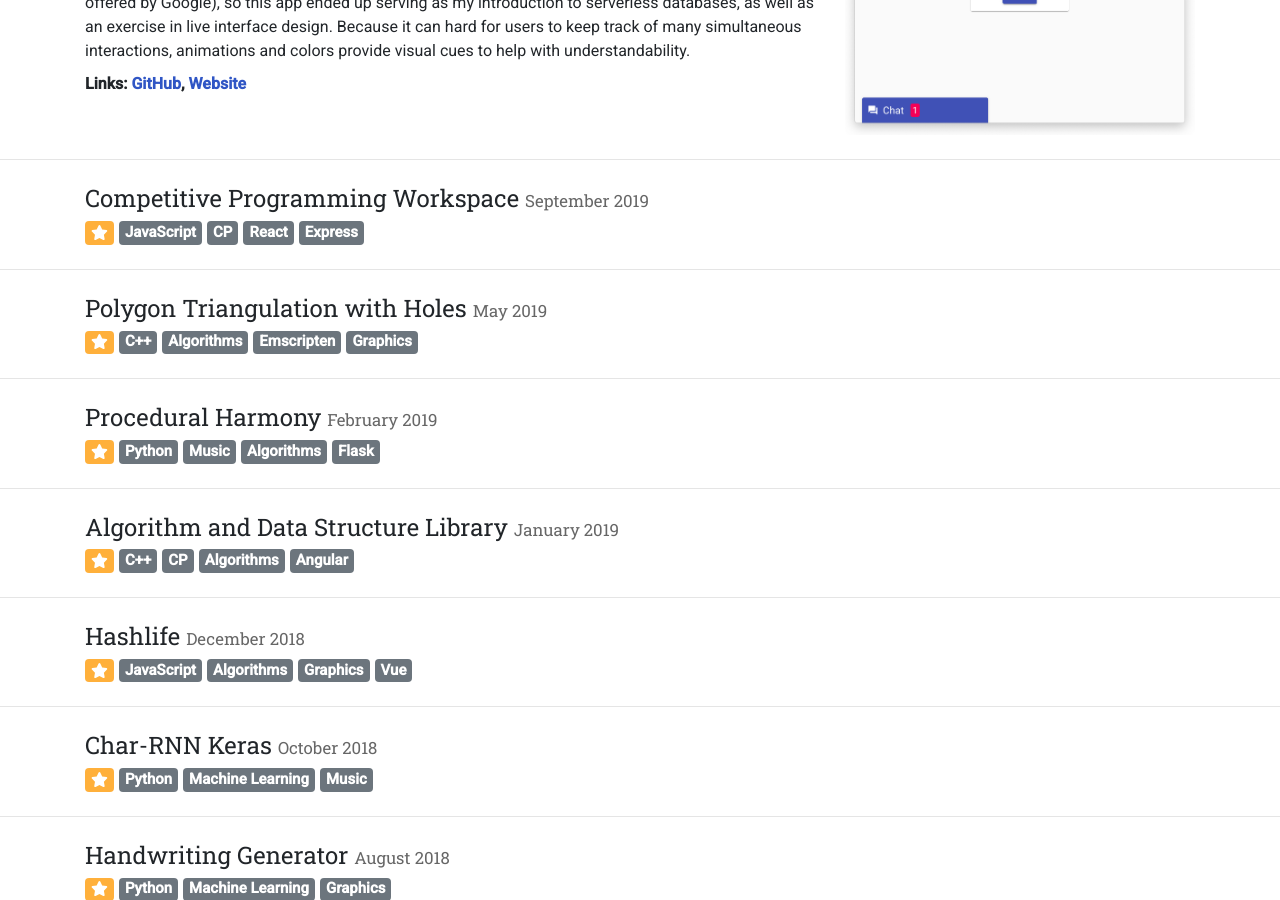
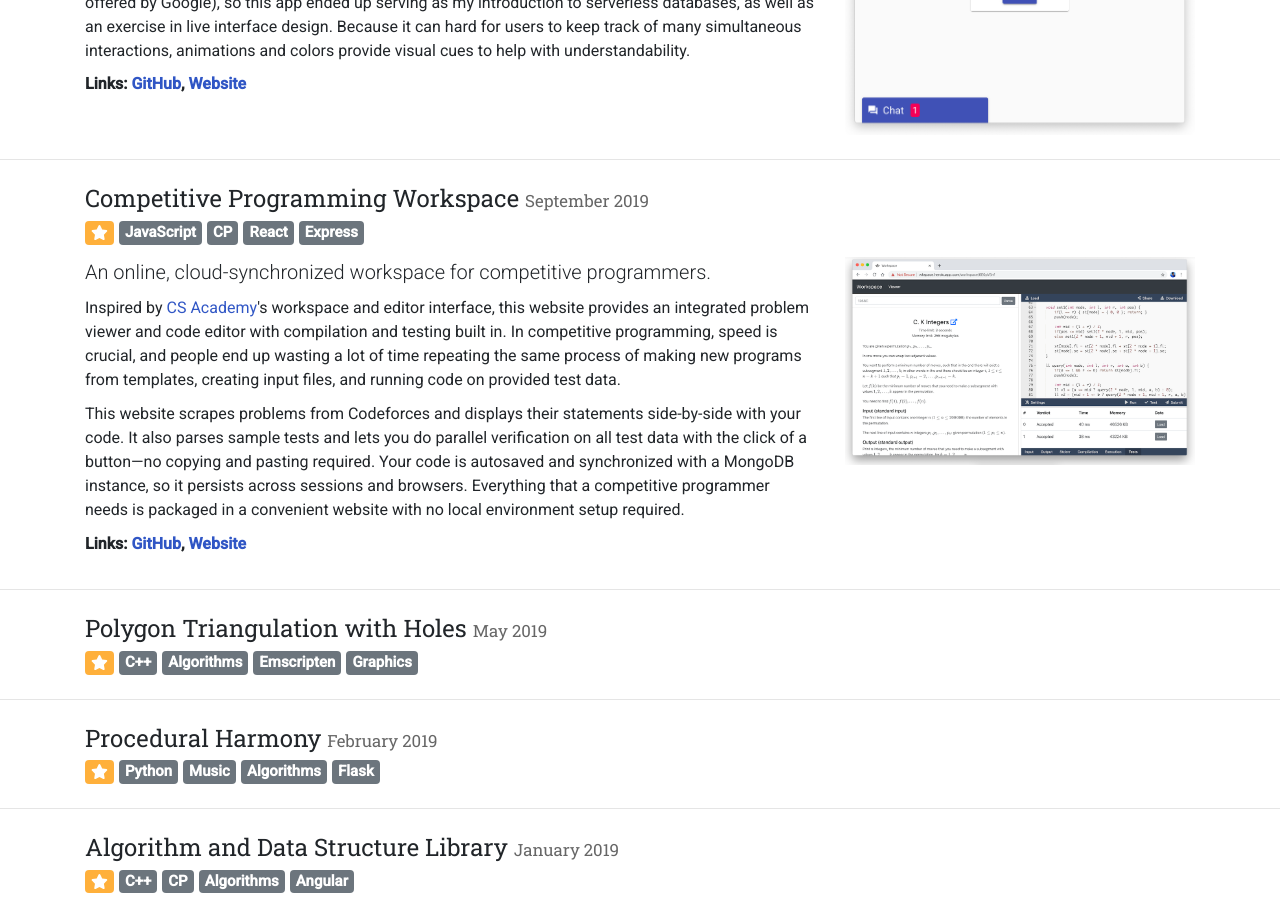
Before and after one commit to ekzhang/ekzhang.github.io, a Jekyll site: the page built from pages/projects.html, in a window 1280 px wide and 900 px high, scrolled down 550 px. Built offline with Jekyll 4.4.1, drawn with Linux system fonts in a browser that asks for light colours; nearby versions of some CDN libraries; comment, search, counter and statistics services are not loaded.

Commit message:
Add wkspace

```diff
--- a/_data/projects.yml
+++ b/_data/projects.yml
@@ -8,6 +8,7 @@
   date: September 2019
   repo: ekzhang/wkspace
   tags: JavaScript,CP,React,Express
+  summary: wkspace.html
 
 - title: Polygon Triangulation with Holes
   date: May 2019
--- /dev/null
+++ b/_includes/projects/wkspace.html
@@ -0,0 +1,38 @@
+<div class="row">
+  <div class="col-md-8">
+    <p class="lead">
+      An online, cloud-synchronized workspace for competitive programmers.
+    </p>
+    <p>
+      Inspired by <a href="https://csacademy.com/">CS Academy</a>'s workspace
+      and editor interface, this website provides an integrated problem viewer
+      and code editor with compilation and testing built in. In competitive
+      programming, speed is crucial, and people end up wasting a lot of time
+      repeating the same process of making new programs from templates, creating
+      input files, and running code on provided test data.
+    </p>
+    <p>
+      This website scrapes problems from Codeforces and displays their
+      statements side-by-side with your code. It also parses sample tests and
+      lets you do parallel verification on all test data with the click of a
+      button&mdash;no copying and pasting required. Your code is autosaved and
+      synchronized with a MongoDB instance, so it persists across sessions and
+      browsers. Everything that a competitive programmer needs is packaged in a
+      convenient website with no local environment setup required.
+    </p>
+    <p class="font-weight-bold">
+      Links:
+      <a href="https://github.com/ekzhang/wkspace">GitHub</a>,
+      <a href="http://wkspace.herokuapp.com/">Website</a>
+    </p>
+  </div>
+  <div class="col-md-4">
+    <a href="/assets/images/wkspace.png">
+      <img
+        class="img-fluid"
+        alt="Competitive Programming Workspace"
+        src="/assets/images/wkspace.png"
+      />
+    </a>
+  </div>
+</div>
```
Also changed, not shown: assets/images/wkspace.png (added).
